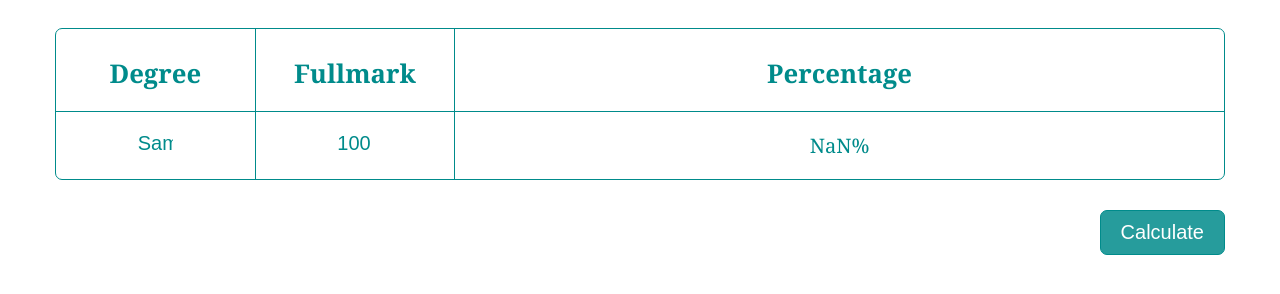
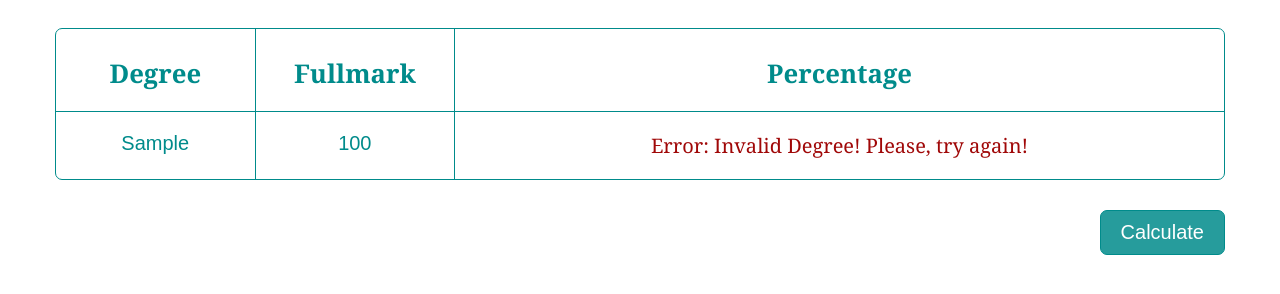
Before and after one commit to basmala-ayman/Calculate-Percentage, a plain HTML site: page index.html in a window 1280 px wide. Both pictures are taken after typing "Sample" into the empty fields and a click on the button "Calculate". Shown: the part 86-380 px from the top of the page. Drawn offline with Linux system fonts and the light colour scheme.

Commit message:
Handling Error Section

```diff
--- a/script.js
+++ b/script.js
@@ -5,16 +5,14 @@ function calcPercentage(degree, fullMark) {
 document.getElementById("calc").onclick = function () {
   let degree = document.getElementById("degree").value;
   let fullMark = document.getElementById("fullMark").value;
-  console.log(degree);
-  console.log(fullMark);
   // Check Errors
   let error = "";
   let valid = true;
-  if (Number(degree) < 0 || degree === "") {
+  if (isNaN(Number(degree)) || Number(degree) < 0 || degree === "") {
     error += "Invalid Degree! ";
     valid = false;
   }
-  if (Number(fullMark) < 0 || fullMark === "") {
+  if (isNaN(Number(fullMark)) || Number(fullMark) < 0 || fullMark === "") {
     error += "Invalid Full Mark! ";
     valid = false;
   } else if (Number(degree) > Number(fullMark) && valid)
@@ -27,9 +25,7 @@ document.getElementById("calc").onclick = function () {
   }
   //////////////////////////////////////////////////////////////////////
 
+  let result = calcPercentage(degree, fullMark);
   document.getElementById("result").style.color = "darkcyan";
-  document.getElementById("result").innerHTML = `${calcPercentage(
-    degree,
-    fullMark
-  )}%`;
+  document.getElementById("result").innerHTML = `${result}%`;
 };
--- a/style.css
+++ b/style.css
@@ -86,8 +86,9 @@ h3 {
 .content input {
     border: none;
     font-size: 20px;
-    width: 35px;
-    padding: 20px 40px;
+    width: 100px;
+    text-align: center;
+    padding: 20px 0;
     color: darkcyan;
 }
 
```
